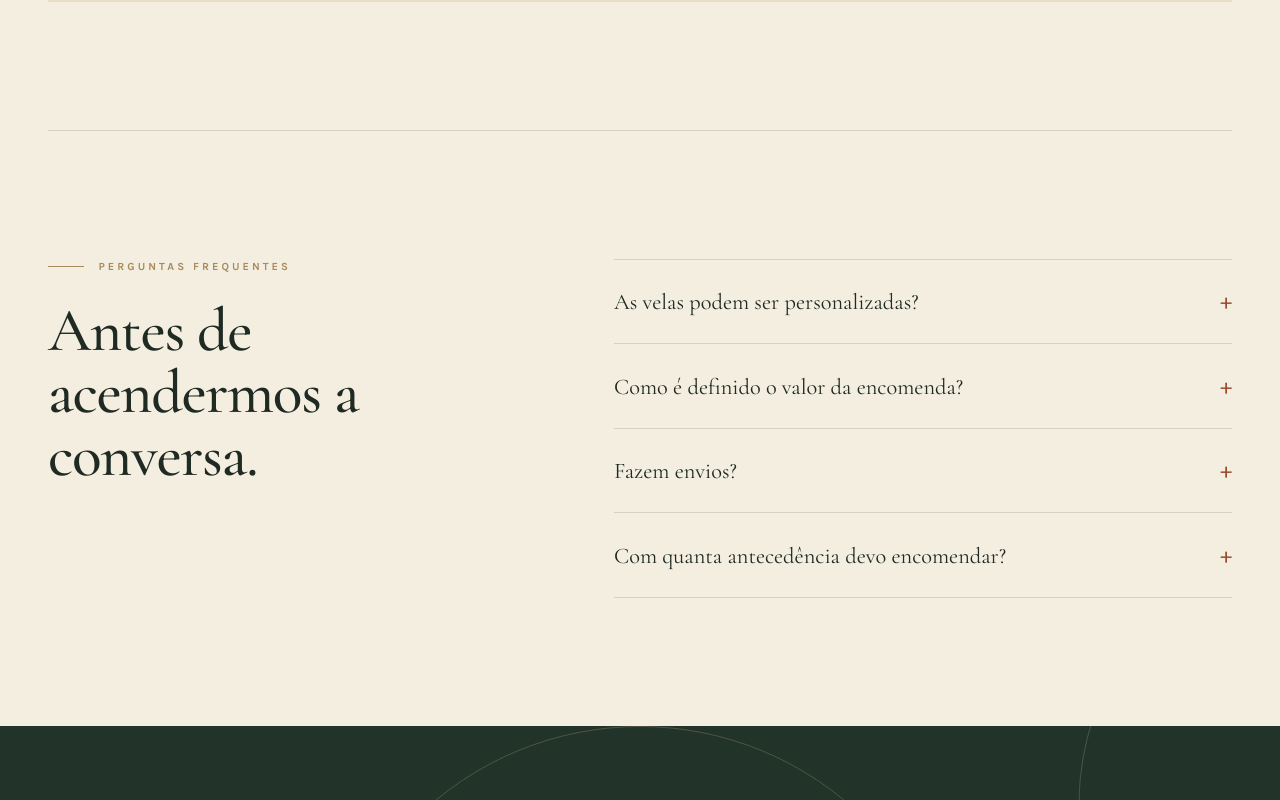
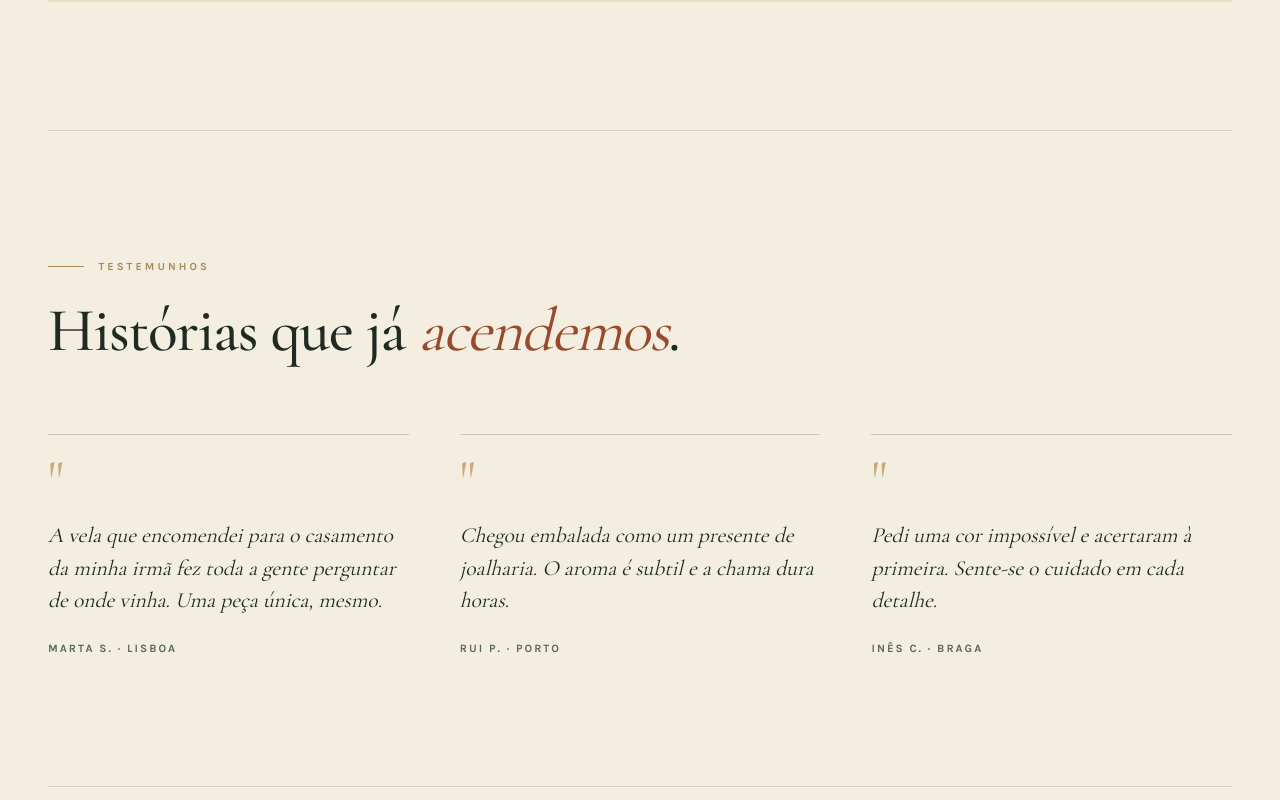
Before and after one commit to goncalogoncalves02/pavio-app, a Next.js app: page / in a window 1280 px wide. Shown: the part 4980-5780 px from the top of the page. Built offline with nearby package versions, Linux system fonts and the light colour scheme; no server answers.

Commit message:
feat: add testimonials and restyle order process and faq
Co-Authored-By: Claude Fable 5 <noreply@anthropic.com>

```diff
--- a/app/page.tsx
+++ b/app/page.tsx
@@ -9,6 +9,7 @@ import { OrderProcess } from "@/components/order-process";
 import { ScrollReveal } from "@/components/scroll-reveal";
 import { Seals } from "@/components/seals";
 import { Story } from "@/components/story";
+import { Testimonials } from "@/components/testimonials";
 import { siteConfig } from "@/config/site";
 import { siteContent } from "@/content/site";
 
@@ -52,6 +53,7 @@ export default function Home() {
         <Gallery />
         <Story />
         <OrderProcess />
+        <Testimonials />
         <Faq />
         <Contacts />
       </main>
--- a/components/faq.tsx
+++ b/components/faq.tsx
@@ -3,8 +3,8 @@ import { siteContent } from "@/content/site";
 export function Faq() {
   return (
     <section className="section faq-section" id="perguntas" aria-labelledby="faq-title">
-      <div className="section-heading"><p className="eyebrow">Perguntas frequentes</p><h2 id="faq-title">Antes de acendermos a conversa.</h2></div>
-      <div className="faq-list">
+      <div className="section-heading" data-reveal><p className="eyebrow">Perguntas frequentes</p><h2 id="faq-title">Antes de acendermos a <em className="accent">conversa</em>.</h2></div>
+      <div className="faq-list" data-reveal>
         {siteContent.faqs.map((item) => (
           <details key={item.question}><summary><span>{item.question}</span><span className="faq-symbol" aria-hidden="true">+</span></summary><p>{item.answer}</p></details>
         ))}
--- a/components/order-process.tsx
+++ b/components/order-process.tsx
@@ -4,16 +4,16 @@ import { siteContent } from "@/content/site";
 export function OrderProcess() {
   return (
     <section className="section process-section" id="encomendas" aria-labelledby="process-title">
-      <div className="section-heading section-heading--split">
-        <div><p className="eyebrow">Como encomendar</p><h2 id="process-title">Da primeira ideia à luz acesa.</h2></div>
+      <div className="section-heading section-heading--split" data-reveal>
+        <div><p className="eyebrow">Como encomendar</p><h2 id="process-title">Da primeira ideia à <em className="accent">luz acesa</em>.</h2></div>
         <p>Um processo próximo e simples, pensado para chegar a uma peça que faça sentido para si.</p>
       </div>
       <ol className="process-list">
         {siteContent.orderSteps.map((step) => (
-          <li key={step.number}><span className="process-number">{step.number}</span><div><h3>{step.title}</h3><p>{step.description}</p></div></li>
+          <li data-reveal key={step.number}><span className="process-number">{step.number}</span><div><h3>{step.title}</h3><p>{step.description}</p></div></li>
         ))}
       </ol>
-      <div className="shipping-note">
+      <div className="shipping-note" data-reveal>
         <span className="shipping-icon" aria-hidden="true">⌁</span>
         <div><h3>Do atelier até si</h3><p>Fazemos envios para Portugal continental. A entrega local ou recolha é combinada consoante a zona{siteConfig.serviceArea ? ` — atualmente, ${siteConfig.serviceArea}` : " e a disponibilidade do atelier"}.</p></div>
       </div>
--- /dev/null
+++ b/components/testimonials.tsx
@@ -0,0 +1,21 @@
+import { siteContent } from "@/content/site";
+
+export function Testimonials() {
+  return (
+    <section className="section testimonials-section" aria-label="Testemunhos">
+      <div className="section-heading" data-reveal>
+        <p className="eyebrow">Testemunhos</p>
+        <h2>Histórias que já <em className="accent">acendemos</em>.</h2>
+      </div>
+      <div className="testimonial-grid">
+        {siteContent.testimonials.map((testimonial) => (
+          <figure className="testimonial" data-reveal key={testimonial.author}>
+            <span className="testimonial-mark" aria-hidden="true">&quot;</span>
+            <blockquote>{testimonial.quote}</blockquote>
+            <figcaption>{testimonial.author}</figcaption>
+          </figure>
+        ))}
+      </div>
+    </section>
+  );
+}
```
